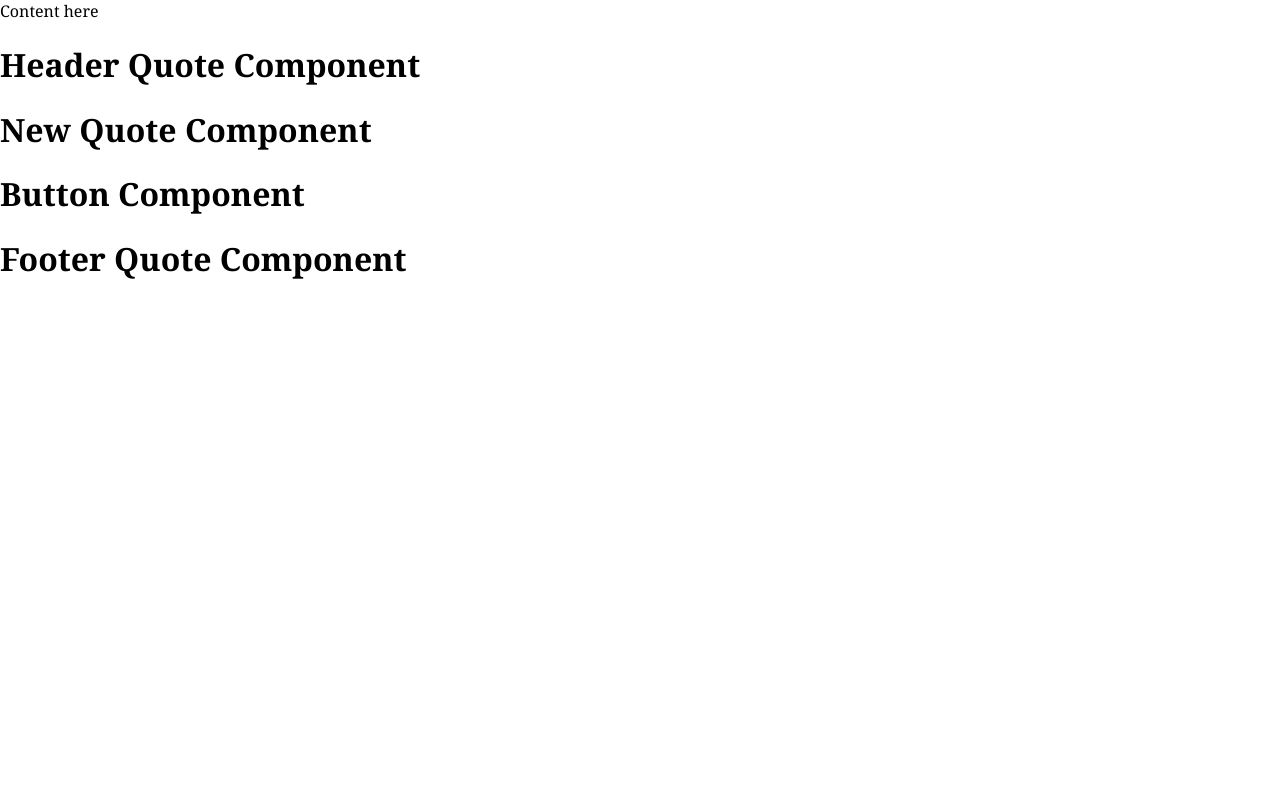
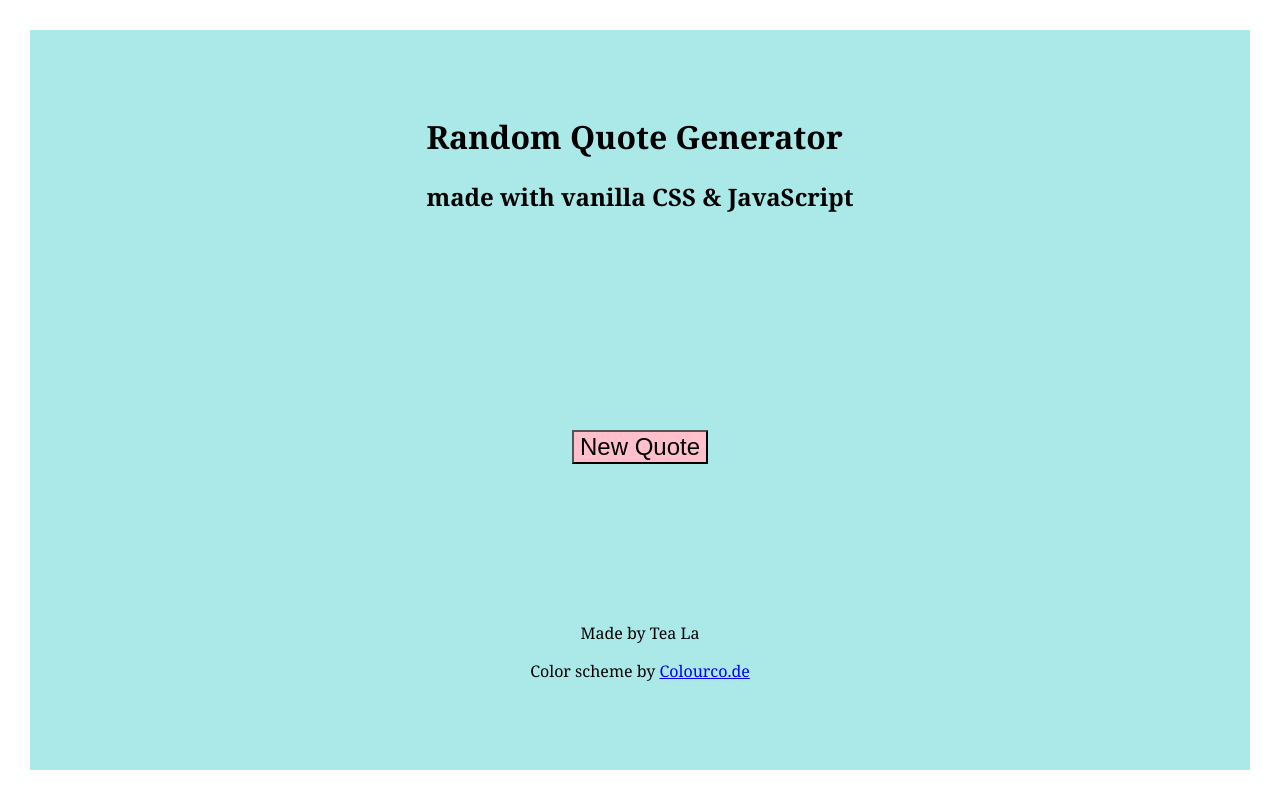
Before and after one commit to tealalala/random-quote-generator, a React (Create React App) app in the folder 03-react/: page / in a window 1280 px wide. Built offline with nearby package versions, Linux system fonts and the light colour scheme.

Commit message:
add content for header and footer

```diff
--- a/03-react/src/App.js
+++ b/03-react/src/App.js
@@ -1,21 +1,16 @@
 import React, { Component } from 'react';
 import './App.css';
 import HeaderQuote from './components/Header.js'
-import NewQuote from './components/NewQuote.js'
-import ButtonQuote from './components/Button.js'
+import QuoteBox from './components/QuoteBox.js'
 import FooterQuote from './components/Footer.js'
 
 class App extends Component {
   render() {
     return (
-      <div className="App">
-        <header className="App-header">
-          Content here
-          <HeaderQuote/>
-          <NewQuote/>
-          <ButtonQuote/>
-          <FooterQuote/>
-        </header>
+      <div className="App" id="container">
+        <HeaderQuote/>
+        <QuoteBox/>
+        <FooterQuote/>
       </div>
     );
   }
--- a/03-react/src/components/Footer.js
+++ b/03-react/src/components/Footer.js
@@ -2,7 +2,10 @@ import React from 'react';
 
 const FooterQuote = function() {
   return (
-    <h1>Footer Quote Component</h1>
+    <div id="footer">
+      <p>Made by Tea La</p>
+      <p>Color scheme by <a href="https://colourco.de/quad/4/d37879" target="_blank">Colourco.de</a></p>
+    </div>
   )
 }
 
--- a/03-react/src/components/Header.js
+++ b/03-react/src/components/Header.js
@@ -2,7 +2,10 @@ import React from 'react';
 
 const HeaderQuote = function() {
   return (
-    <h1>Header Quote Component</h1>
+    <div id="header">
+      <h1>Random Quote Generator</h1>
+      <h2>made with vanilla CSS & JavaScript</h2>
+    </div>
   )
 }
 
--- a/03-react/src/components/NewQuote.js
+++ /dev/null
@@ -1,9 +0,0 @@
-import React from 'react';
-
-const NewQuote = function() {
-  return (
-    <h1>New Quote Component</h1>
-  )
-}
-
-export default NewQuote;
--- /dev/null
+++ b/03-react/src/components/QuoteBox.js
@@ -0,0 +1,17 @@
+import React from 'react';
+
+const QuoteBox = function() {
+  return (
+    <div id="quote-box">
+      <div id="text"></div>
+
+      <div id="author"></div>
+
+      <div id="button-quote">
+        <button id="new-quote">New Quote</button>
+      </div>
+    </div>
+  )
+}
+
+export default QuoteBox;
```
